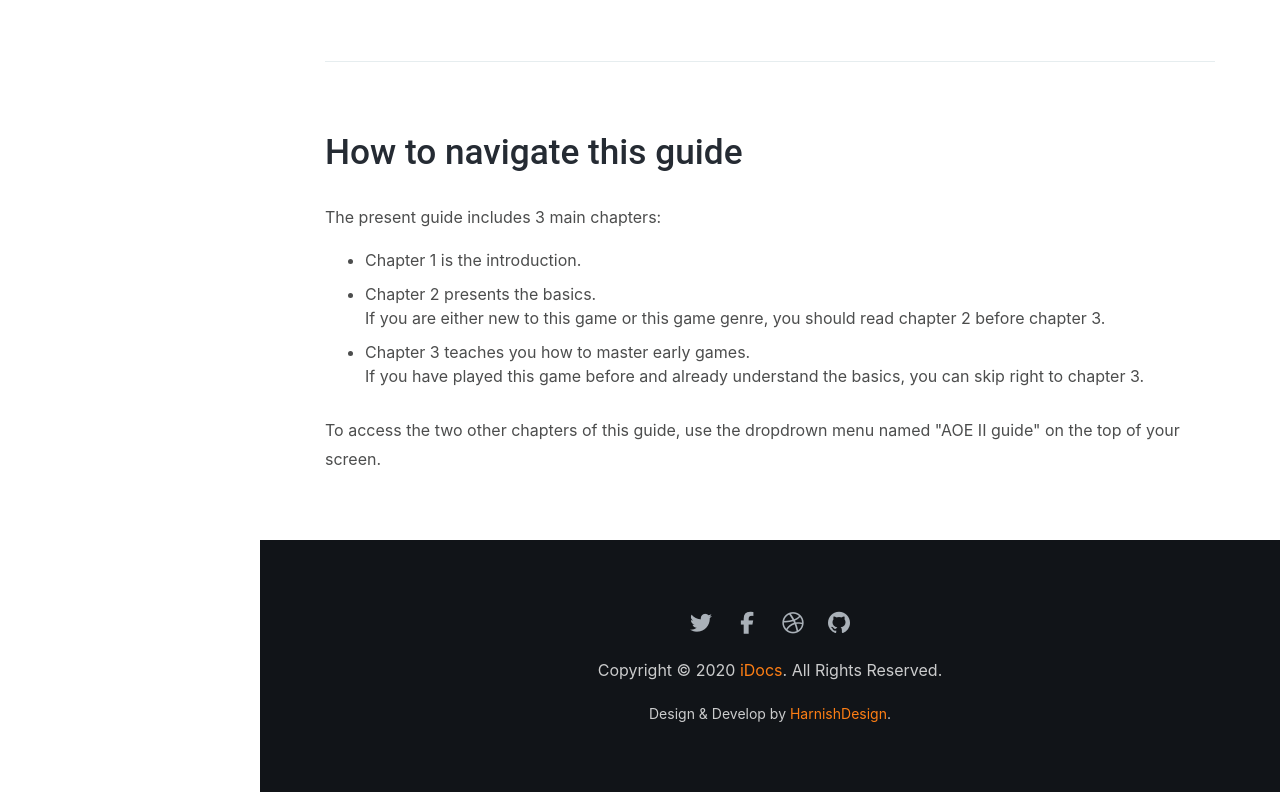
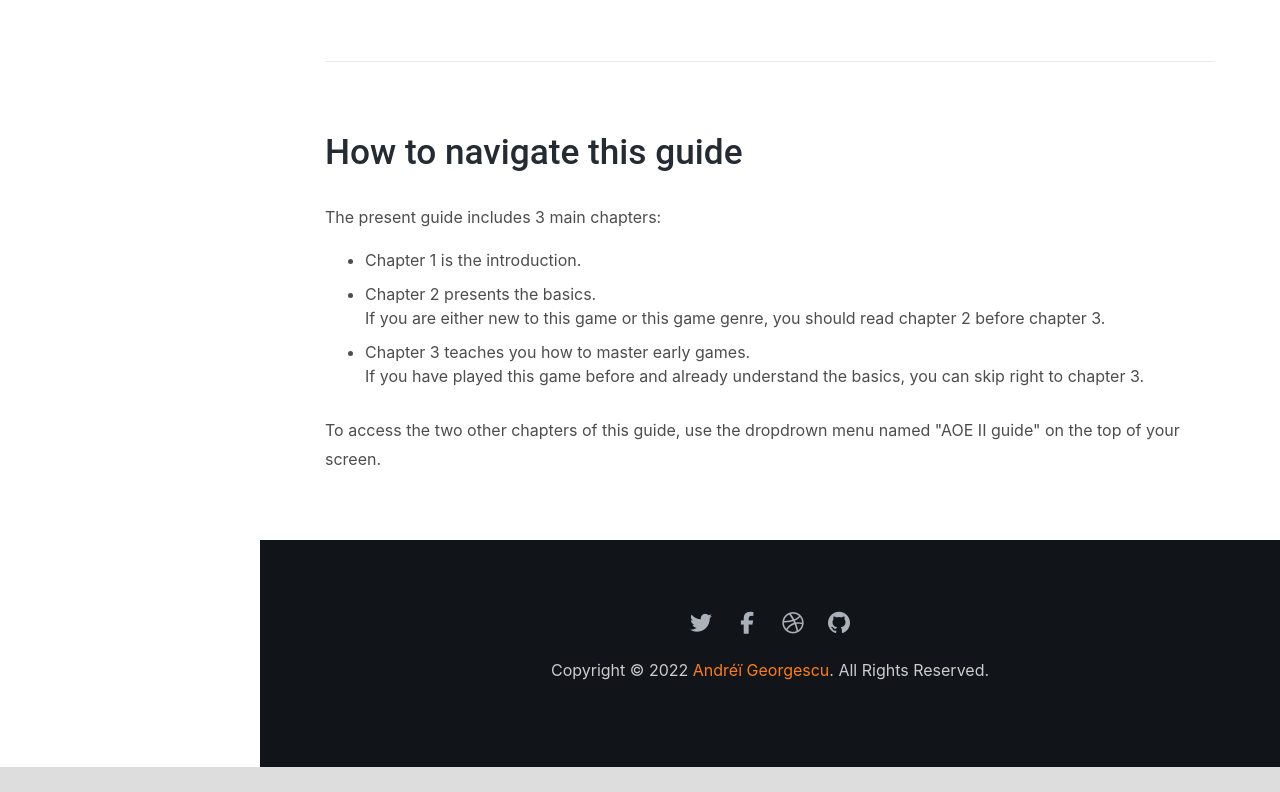
Before and after one commit to andrei-georgescu-pro/portfolio, a plain HTML site: page index.html in a window 1280 px wide. Shown: the part 1611-2403 px from the top of the page. After the commit the page ends 2378 px from the top, so only its background shows below. Drawn offline with nearby package versions, Linux system fonts and the light colour scheme.

Commit message:
Add files via upload

```diff
--- a/index.html
+++ b/index.html
@@ -166,8 +166,6 @@
           <p>To access the two other chapters of this guide, use the dropdrown menu named "AOE II guide" on the top of your screen.</p>
         </section>
 
-
-
     </div>
 
   </div>
@@ -183,8 +181,7 @@
         <li><a data-toggle="tooltip" href="http://www.dribbble.com/harnishdesign/" target="_blank" title="" data-original-title="Dribbble"><i class="fab fa-dribbble"></i></a></li>
         <li><a data-toggle="tooltip" href="http://www.github.com/" target="_blank" title="" data-original-title="GitHub"><i class="fab fa-github"></i></a></li>
       </ul>
-      <p class="text-center">Copyright &copy; 2020 <a href="http://www.harnishdesign.net/idocs-one-page-documentation-html-template/">iDocs</a>. All Rights Reserved.</p>
-	  <p class="text-2 text-center mb-0">Design &amp; Develop by <a class="btn-link" target="_blank" href="http://www.harnishdesign.net/">HarnishDesign</a>.</p>
+      <p class="text-center">Copyright &copy; 2022 <a href="https://www.linkedin.com/in/andr%C3%A9%C3%AF-georgescu/">Andréï Georgescu</a>. All Rights Reserved.</p>
     </div>
   </footer>
   <!-- Footer end -->
```
